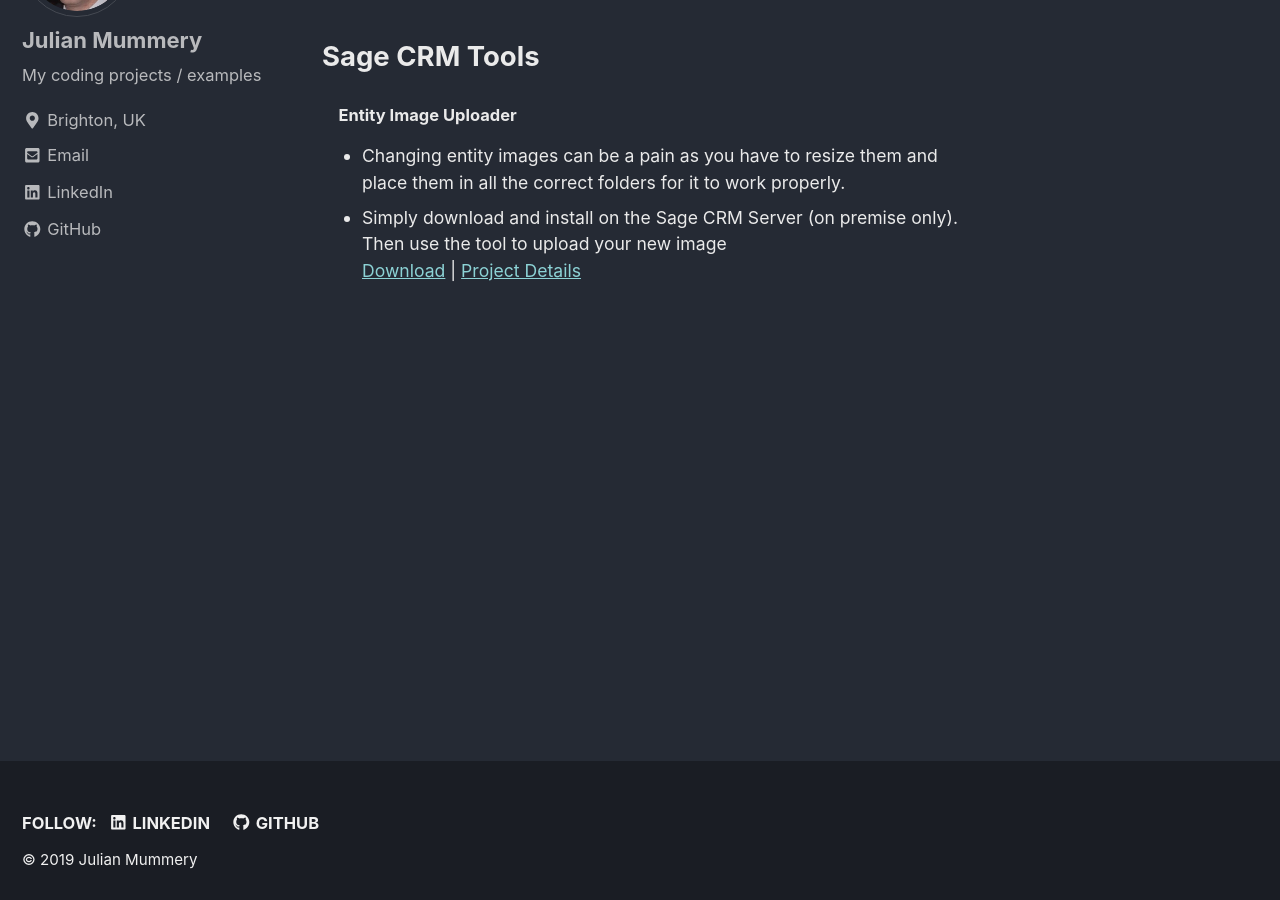
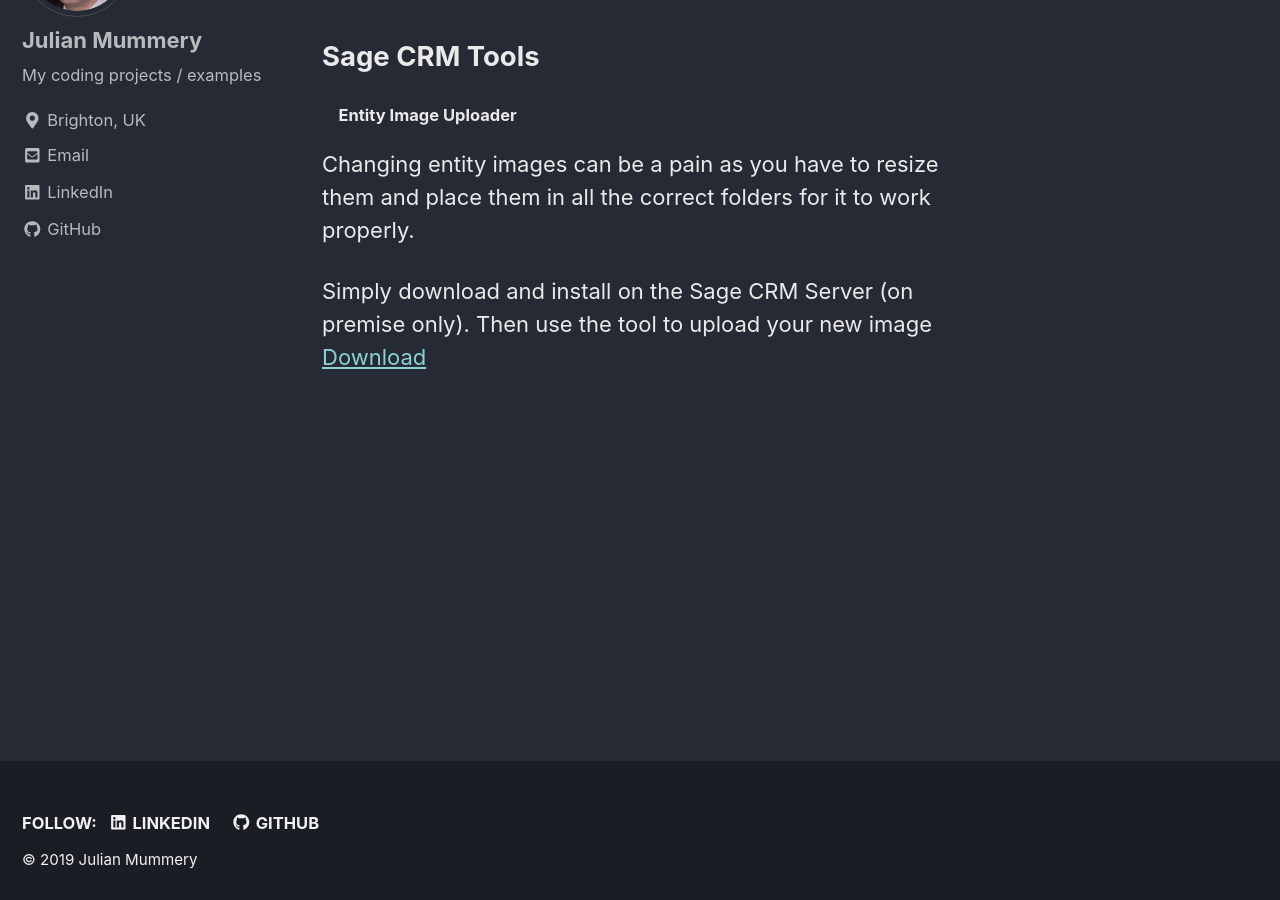
Before and after one commit to julianmummery/julianmummery.github.io, a Jekyll site: the page built from _pages/software.md, in a window 1280 px wide and 900 px high, scrolled down 525 px. Built offline with Jekyll 4.4.1, drawn with Linux system fonts in a browser that asks for light colours; nearby versions of some CDN libraries.

Commit message:
Update software.md

```diff
--- a/_pages/software.md
+++ b/_pages/software.md
@@ -11,7 +11,6 @@
 
 <h2>Sage CRM Tools</h2>
 <h5 style="padding-left:1em;">Entity Image Uploader</h5>
-<ul style="font-size:0.80em;">
-  <li>Changing entity images can be a pain as you have to resize them and place them in all the correct folders for it to work properly.</li>
-  <li>Simply download and install on the Sage CRM Server (on premise only). Then use the tool to upload your new image <br> <a href="https://www.google.com" target="_blank">Download</a> | <a href="https://github.com/julianmummery/sagecrm-entity-image-uploader" target="_blank">Project Details</a></li>
-</ul>
+
+<p>Changing entity images can be a pain as you have to resize them and place them in all the correct folders for it to work properly.</p>
+<p>Simply download and install on the Sage CRM Server (on premise only). Then use the tool to upload your new image <br> <a href="https://www.google.com" target="_blank">Download</a></p>
```
